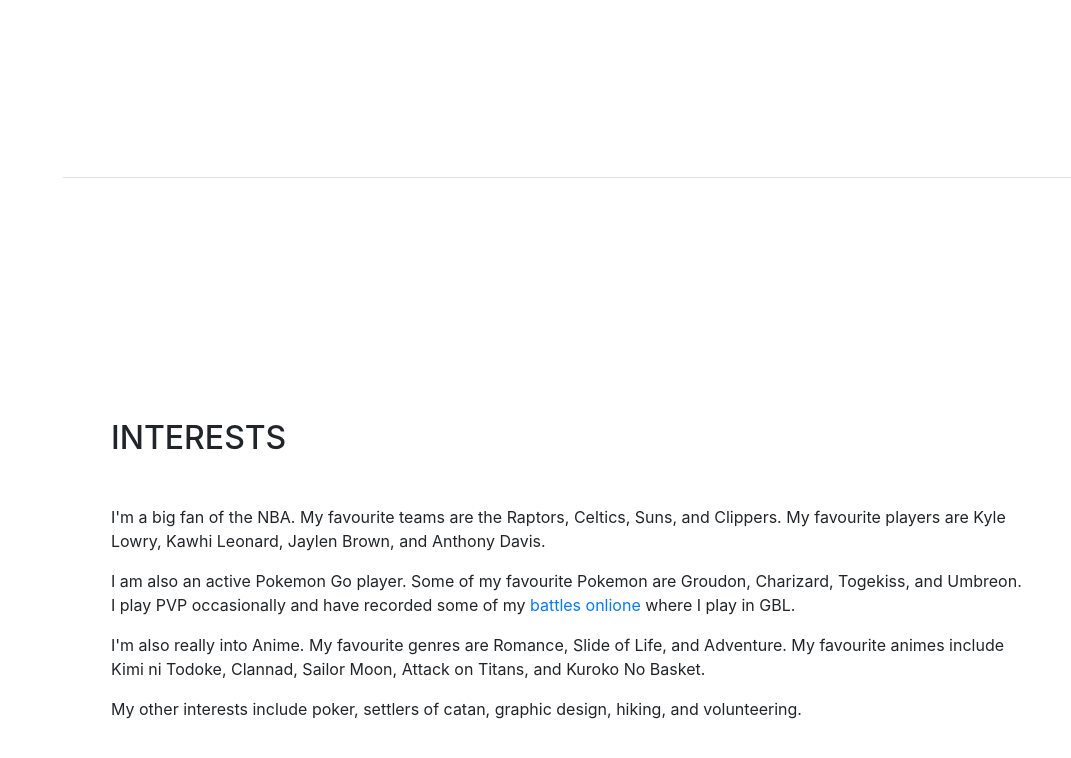
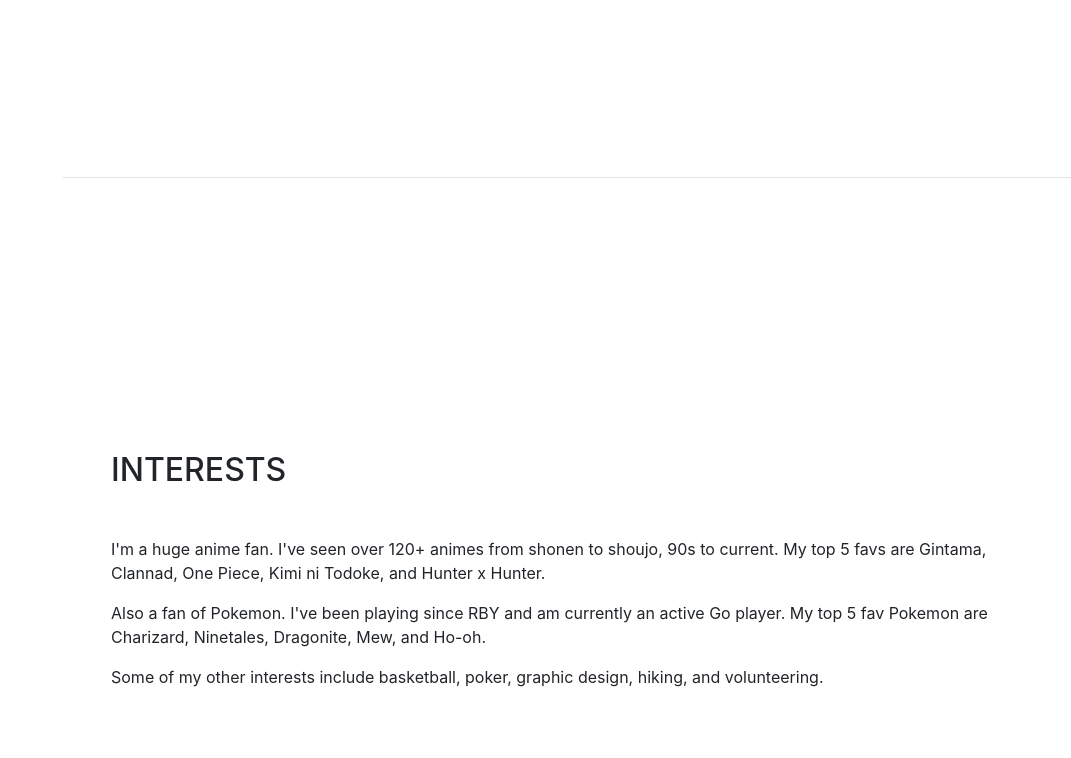
Before and after one commit to dimitriwalters/dimitriwalters.github.io, a website with bundled scripts: page index.html in a window 1280 px wide. Shown: the part 3397-4155 px from the top of the page, without its empty margins (209-1280 px from the left). Built offline with nearby package versions, Linux system fonts and the light colour scheme; a web font is replaced by a local one.

Commit message:
Update interests section

```diff
--- a/index.html
+++ b/index.html
@@ -287,10 +287,9 @@
       <section class="resume-section p-3 p-lg-5 d-flex flex-column" id="interests">
         <div class="my-auto">
           <h2 class="mb-5">Interests</h2>
-          <p>I'm a big fan of the NBA. My favourite teams are the Raptors, Celtics, Suns, and Clippers. My favourite players are Kyle Lowry, Kawhi Leonard, Jaylen Brown, and Anthony Davis.</p>
-          <p>I am also an active Pokemon Go player. Some of my favourite Pokemon are Groudon, Charizard, Togekiss, and Umbreon. I play PVP occasionally and have recorded some of my <a href="https://www.youtube.com/channel/UCrrFoks3DqwWdzNTWpzHaKA">battles onlione</a> where I play in GBL.</p>
-          <p>I'm also really into Anime. My favourite genres are Romance, Slide of Life, and Adventure. My favourite animes include Kimi ni Todoke, Clannad, Sailor Moon, Attack on Titans, and Kuroko No Basket.</p>
-          <p>My other interests include poker, settlers of catan, graphic design, hiking, and volunteering.</p>
+          <p>I'm a huge anime fan. I've seen over 120+ animes from shonen to shoujo, 90s to current. My top 5 favs are Gintama, Clannad, One Piece, Kimi ni Todoke, and Hunter x Hunter.</p>
+          <p>Also a fan of Pokemon. I've been playing since RBY and am currently an active Go player. My top 5 fav Pokemon are Charizard, Ninetales, Dragonite, Mew, and Ho-oh.</p>
+          <p>Some of my other interests include basketball, poker, graphic design, hiking, and volunteering.</p>
         </div>
       </section>
 
```
